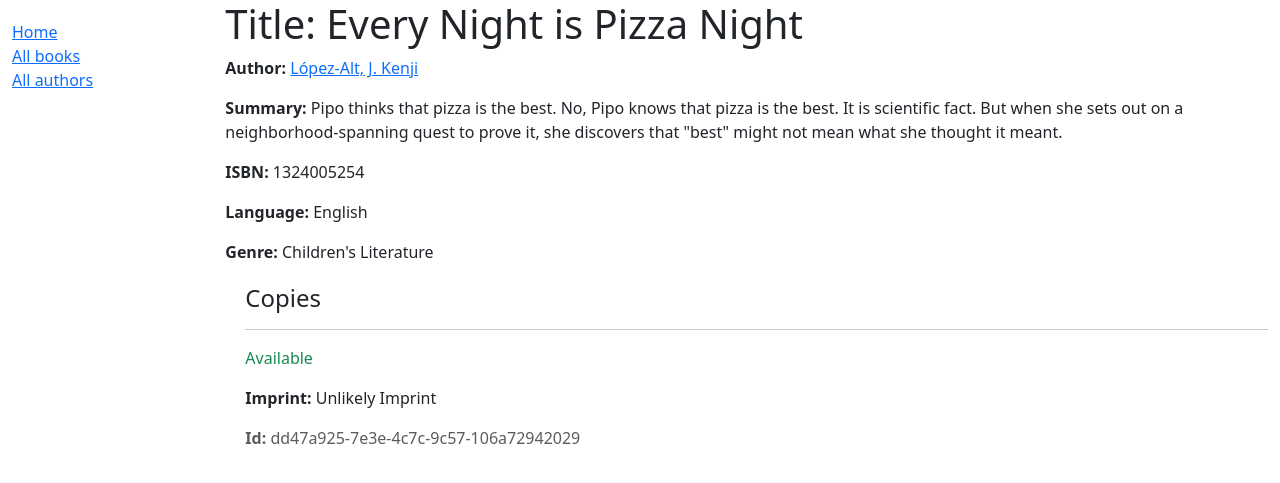
After one commit to willi8jk/locallibrary, a Django app: page /catalog/book/9 in a window 1280 px wide. The commit adds this page. Shown: the top 483 px of the page. Run offline with Django 5.2, Linux system fonts and the light colour scheme; data comes from the database, SQL or seed files in the repository.

Commit message:
prep04: books and authors class views

```diff
--- a/catalog/models.py
+++ b/catalog/models.py
@@ -68,6 +68,9 @@ class Book(models.Model):
         return ', '.join(genre.name for genre in self.genre.all()[:3])
 
     display_genre.short_description = 'Genre'
+
+    class Meta:
+        ordering = ['title']
 
 class BookInstance(models.Model):
 
--- a/catalog/templates/base_generic.html
+++ b/catalog/templates/base_generic.html
@@ -20,10 +20,27 @@
                 {% block sidebar %}
                 <ul class="sidebar-nav">
                     <li><a href="{% url 'index' %}">Home</a></li>
-                    <li><a href="">All books</a></li>
-                    <li><a href="">All authors</a></li>
+                    <li><a href="{% url 'books' %}">All books</a></li>
+                    <li><a href="{% url 'authors' %}">All authors</a></li>
                 </ul>
                 {% endblock %}
+                {% block pagination %}
+                {% if is_paginated %}
+                    <div class="pagination">
+                        <span class="page-links">
+                            {% if page_obj.has_previous %}
+                                <a href="{{ request.path }}?page={{ page_obj.previous_page_number }}">previous</a>
+                            {% endif %}
+                            <span class="page-current">
+                                Page {{ page_obj.number }} of {{ page_obj.paginator.num_pages }}.
+                            </span>
+                            {% if page_obj.has_next %}
+                                <a href="{{ request.path }}?page={{ page_obj.next_page_number }}">next</a>
+                            {% endif %}
+                        </span>
+                    </div>
+                {% endif %}
+            {% endblock %}
             </div>
             <div class="col-sm-10 ">{% block content %}{% endblock %}</div>
         </div>
--- /dev/null
+++ b/catalog/templates/book_detail.html
@@ -0,0 +1,28 @@
+{% extends "base_generic.html" %}
+
+{% block content %}
+  <h1>Title: {{ book.title }}</h1>
+
+  <p><strong>Author:</strong> <a href="{{ book.author.get_absolute_url }}">{{ book.author }}</a></p>
+  <p><strong>Summary:</strong> {{ book.summary }}</p>
+  <p><strong>ISBN:</strong> {{ book.isbn }}</p>
+  <p><strong>Language:</strong> {{ book.language }}</p>
+  <p><strong>Genre:</strong> {{ book.genre.all|join:", " }}</p>
+
+  <div style="margin-left:20px;margin-top:20px">
+    <h4>Copies</h4>
+
+    {% for copy in book.bookinstance_set.all %}
+      <hr>
+      <p
+        class="{% if copy.status == 'a' %}text-success{% elif copy.status == 'm' %}text-danger{% else %}text-warning{% endif %}">
+        {{ copy.get_status_display }}
+      </p>
+      {% if copy.status != 'a' %}
+        <p><strong>Due to be returned:</strong> {{ copy.due_back }}</p>
+      {% endif %}
+      <p><strong>Imprint:</strong> {{ copy.imprint }}</p>
+      <p class="text-muted"><strong>Id:</strong> {{ copy.id }}</p>
+    {% endfor %}
+  </div>
+{% endblock %}
--- a/catalog/urls.py
+++ b/catalog/urls.py
@@ -12,4 +12,8 @@ from . import views
 
 urlpatterns = [
   path('', views.index, name='index'),
+  path('books/', views.BookListView.as_view(), name='books'),
+  path('book/<int:pk>', views.BookDetailView.as_view(), name='book-detail'),
+  path('authors/', views.AuthorListView.as_view(), name='authors'),
+  path('author/<int:pk>', views.AuthorDetailView.as_view(), name='author-detail')
 ]
--- a/catalog/views.py
+++ b/catalog/views.py
@@ -1,4 +1,5 @@
 from django.shortcuts import render
+from django.views import generic
 from .models import Book, Author, BookInstance, Genre
 
 def index(request):
@@ -30,3 +31,25 @@ def index(request):
 
     # Render the HTML template index.html with the data in the context variable
     return render(request, 'index.html', context=context)
+
+class BookListView(generic.ListView):
+    model = Book
+    context_object_name = 'book_list'
+    template_name = 'book_list.html'
+    paginate_by = 10
+
+class BookDetailView(generic.DetailView):
+    model = Book
+    context_object_name = 'book'
+    template_name = 'book_detail.html'
+
+class AuthorListView(generic.ListView):
+    model = Author
+    context_object_name = 'author_list'
+    template_name = 'author_list.html'
+    paginate_by = 10
+
+class AuthorDetailView(generic.DetailView):
+    model = Author
+    context_author_name = 'author'
+    template_name = 'author_detail.html'
```
Also changed, not shown: catalog/templates/author_detail.html (added, +22 -0 lines), catalog/templates/author_list.html (added, +22 -0 lines), catalog/templates/book_list.html (added, +17 -0 lines).
